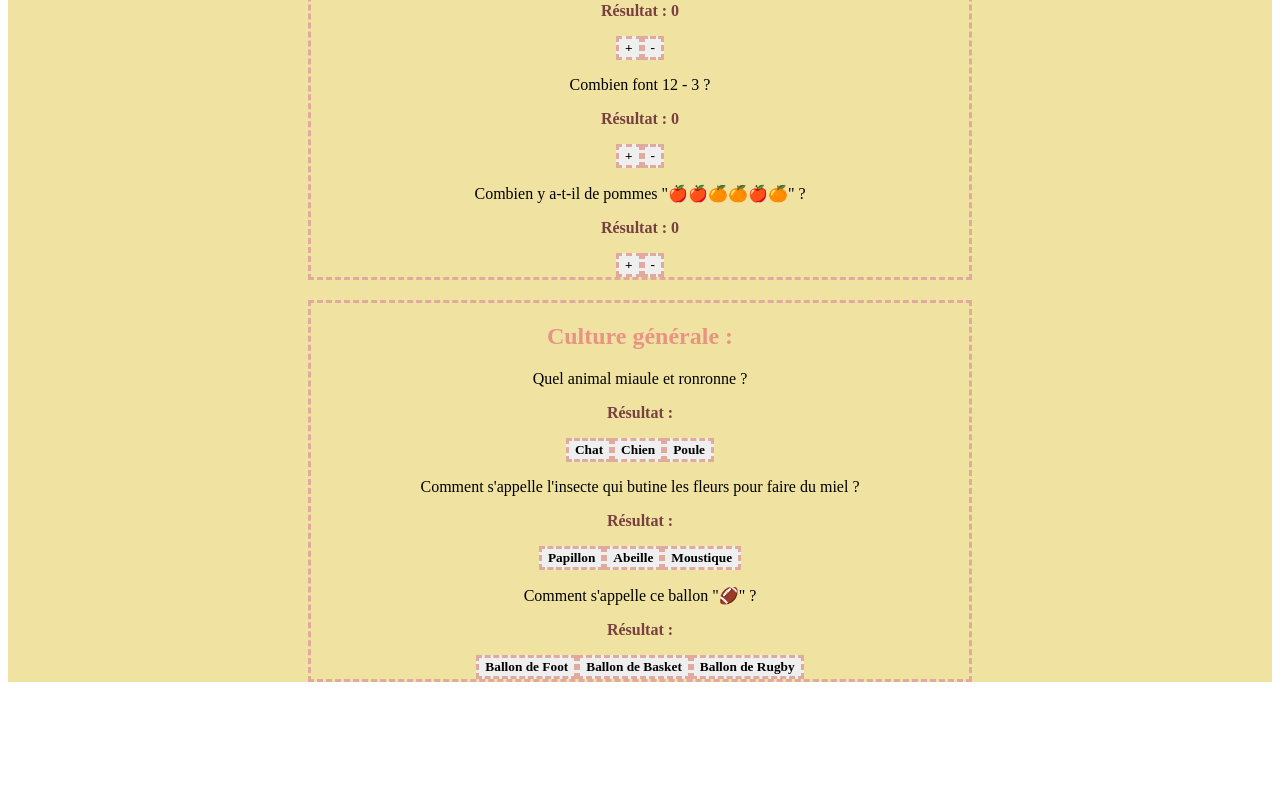
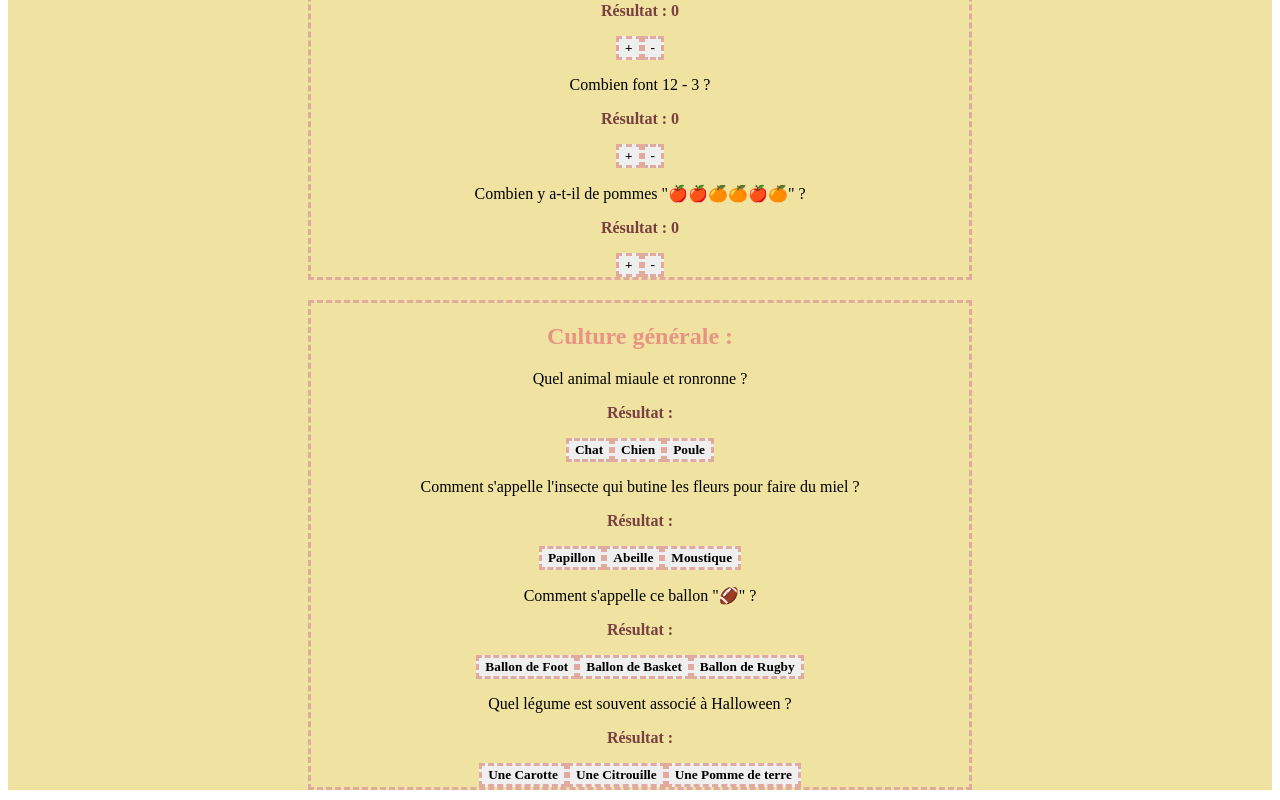
Before and after one commit to LLudyvine/Quizz-Enfants-Vuejs, a Vue app: page / in a window 1280 px wide. Shown: the part 291-1091 px from the top of the page. Before the commit the page ends 983 px from the top, so only its background shows below. Built offline with nearby package versions, Linux system fonts and the light colour scheme; the HTML template or start-up script is replaced by a standard one.

Commit message:
ajout d'une question et des réponses

```diff
--- a/src/components/QuizzEnfantsVue.vue
+++ b/src/components/QuizzEnfantsVue.vue
@@ -95,6 +95,19 @@ const reponseFoot = () => {
 const reponseBasket = () => {
    troisiemeReponseCultureg.value = "Ballon de Basket";
 };
+
+const quatriemeReponseCultureg = ref("");
+const quatriemeTableauHalloween = ref(["Une Citrouille", "Une Carotte", "Une Pomme de terre"]);
+const reponseCitrouille = () => {
+    quatriemeReponseCultureg.value = "Une Citrouille";
+};
+const reponseCarotte = () => {
+    quatriemeReponseCultureg.value = "Une Carotte";
+};
+
+const reponsePommeDeTerre = () => {
+   quatriemeReponseCultureg.value = "Une Pomme de terre";
+};
 </script>
 
 <template>
@@ -150,6 +163,14 @@ const reponseBasket = () => {
         <button @click="reponseFoot">Ballon de Foot</button>
         <button @click="reponseBasket">Ballon de Basket</button>
         <button @click="reponseRugby">Ballon de Rugby</button>
+
+        <p class="question">Quel légume est souvent associé à Halloween ?</p>
+        <p class="resultat" :style="{color : quatriemeReponseCultureg === quatriemeTableauHalloween[0] ? '#CC4949' : '#784040'}">Résultat : {{ quatriemeReponseCultureg }}</p>
+        <div v-show="quatriemeReponseCultureg === quatriemeTableauHalloween[0]">Bravo tu as réussi la question!🎉</div>
+        <div v-show="quatriemeReponseCultureg === quatriemeTableauHalloween[1] || quatriemeReponseCultureg === quatriemeTableauHalloween[2]">Mauvaise réponse😉</div>
+        <button @click="reponseCarotte">Une Carotte</button>
+        <button @click="reponseCitrouille">Une Citrouille</button>
+        <button @click="reponsePommeDeTerre">Une Pomme de terre</button>
     </div>
 </template>
 
```
